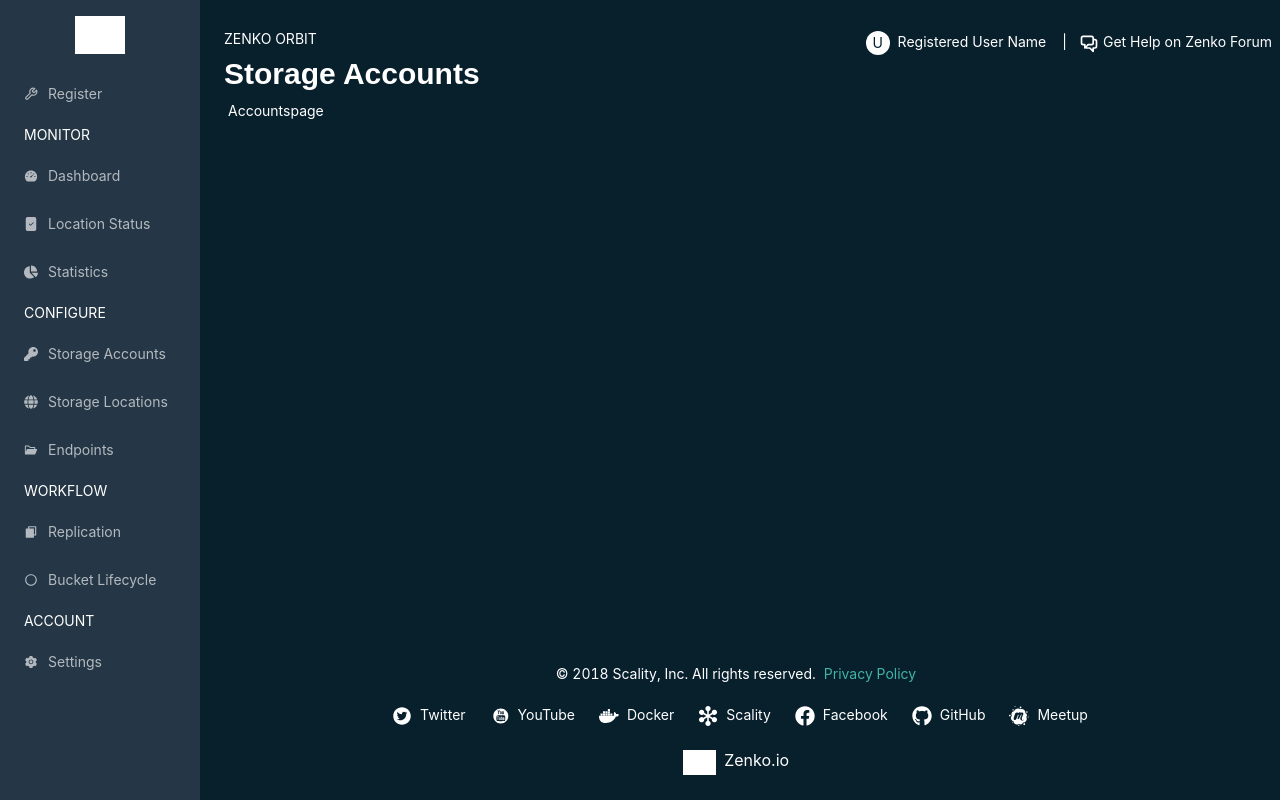
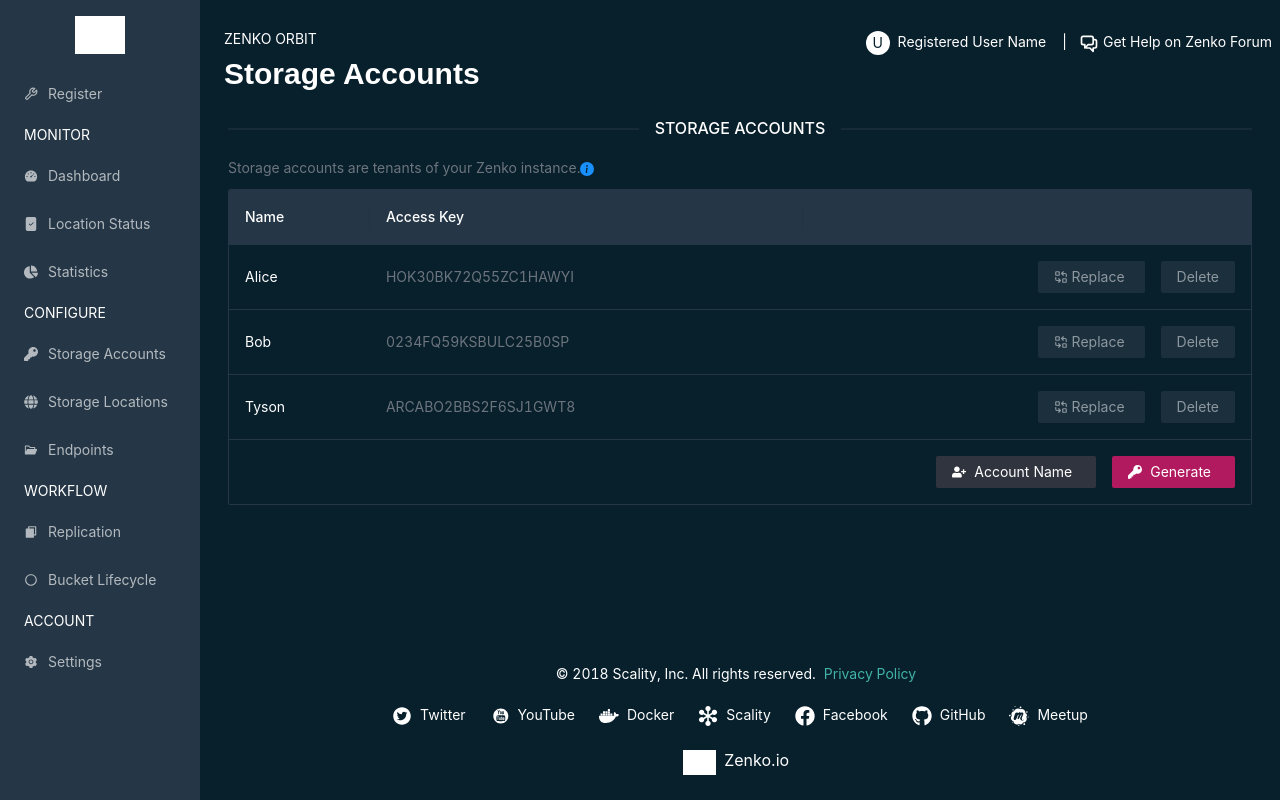
Before and after one commit to fularani/bucket_dashboard, a React (Create React App) app in the folder webui/: page / in a window 1280 px wide. Both pictures are taken after a click on the item "Storage Accounts". Built offline with nearby package versions, Linux system fonts and the light colour scheme; grey boxes are pictures that could not be loaded.

Commit message:
added storage account page content

```diff
--- a/webui/src/App.css
+++ b/webui/src/App.css
@@ -49,3 +49,27 @@
   color: #b11a5f;
   transition: 0.7s;
 }
+
+.ant-table {
+  color: #fff;
+  background: #081f2c;
+}
+
+.ant-table-thead > tr > th {
+  color: #fff;
+  background: #253746;
+  border-bottom: 1px solid #253746;
+}
+
+.ant-table-footer {
+  background: #081f2c;
+}
+
+.ant-table-tbody > tr > td {
+  border-bottom: 1px solid #253746;
+}
+
+.ant-table-tbody > tr.ant-table-row:hover > td,
+.ant-table-tbody > tr > td.ant-table-cell-row-hover {
+  background: #081f2c;
+}
--- a/webui/src/Pages/Accountspage.js
+++ b/webui/src/Pages/Accountspage.js
@@ -1,9 +1,78 @@
-import React from 'react'
+import { Row, Col, Divider, Typography, Table, Space, Button } from 'antd';
+import { BsInfoCircleFill } from 'react-icons/bs';
+import { TbReplace } from 'react-icons/tb';
+import { ImKey } from "react-icons/im";
+import { FaUserPlus } from "react-icons/fa";
+import React from 'react';
+const { Link, Text } = Typography;
+
+const tableFooter = () => {
+    return (<Space size="middle" className="d-flex justify-content-end">
+        <Button type="text" className="d-flex align-items-center text-white" style={{ background: '#30343E' }} disabled><FaUserPlus /><span className="p-2">Account Name</span></Button>
+        <Button type="text" className="d-flex align-items-center text-white" style={{ background: '#B11A5F' }}><ImKey /><span className="p-2">Generate</span></Button>
+    </Space>);
+};
 
 const Accountspage = () => {
+
+    const dataSource = [
+        {
+            key: '1',
+            name: 'Alice',
+            accesskey: 'HOK30BK72Q55ZC1HAWYI',
+        },
+        {
+            key: '2',
+            name: 'Bob',
+            accesskey: '0234FQ59KSBULC25B0SP',
+        },
+        {
+            key: '3',
+            name: 'Tyson',
+            accesskey: 'ARCABO2BBS2F6SJ1GWT8',
+        },
+    ];
+
+    const columns = [
+        {
+            title: 'Name',
+            dataIndex: 'name',
+            key: 'name',
+        },
+        {
+            title: 'Access Key',
+            dataIndex: 'accesskey',
+            key: 'accesskey',
+            render: (text) => <Text className="text-muted">{text}</Text>,
+        },
+        {
+            title: '',
+            dataIndex: 'action',
+            key: 'action',
+            render: () => (
+                <Space size="middle" className="d-flex justify-content-end">
+                    <Button type="text" className="d-flex align-items-center text-white-50" style={{ background: '#1B2F3D' }}><TbReplace /><span className="p-1">Replace</span></Button>
+                    <Button type="text" className="text-white-50" style={{ background: '#1B2F3D' }}>Delete</Button>
+                </Space>
+            ),
+        }
+    ];
+
     return (
         <div className="text-white">
-            Accountspage
+            <Row gutter={24}>
+                <Col span={24}>
+                    <Divider className="text-white">
+                        STORAGE ACCOUNTS
+                    </Divider>
+                </Col>
+            </Row>
+            <Text className="text-muted">Storage accounts are tenants of your Zenko instance.<Link href="#"><BsInfoCircleFill /></Link></Text>
+            <Row style={{ marginTop: '1%' }}>
+                <Col span={24} style={{ border: '1px solid #253746', borderRadius: '2px' }}>
+                    <Table pagination={false} dataSource={dataSource} columns={columns} footer={tableFooter} />
+                </Col>
+            </Row>
         </div>
     )
 }
```
